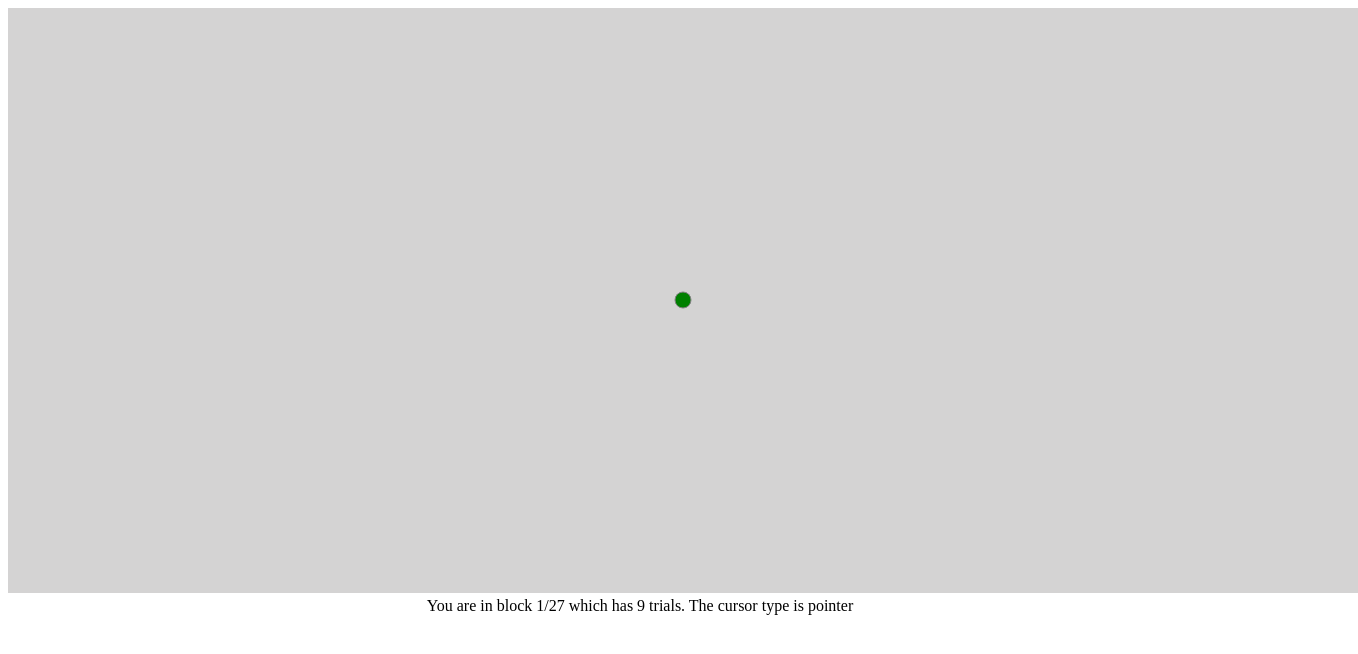
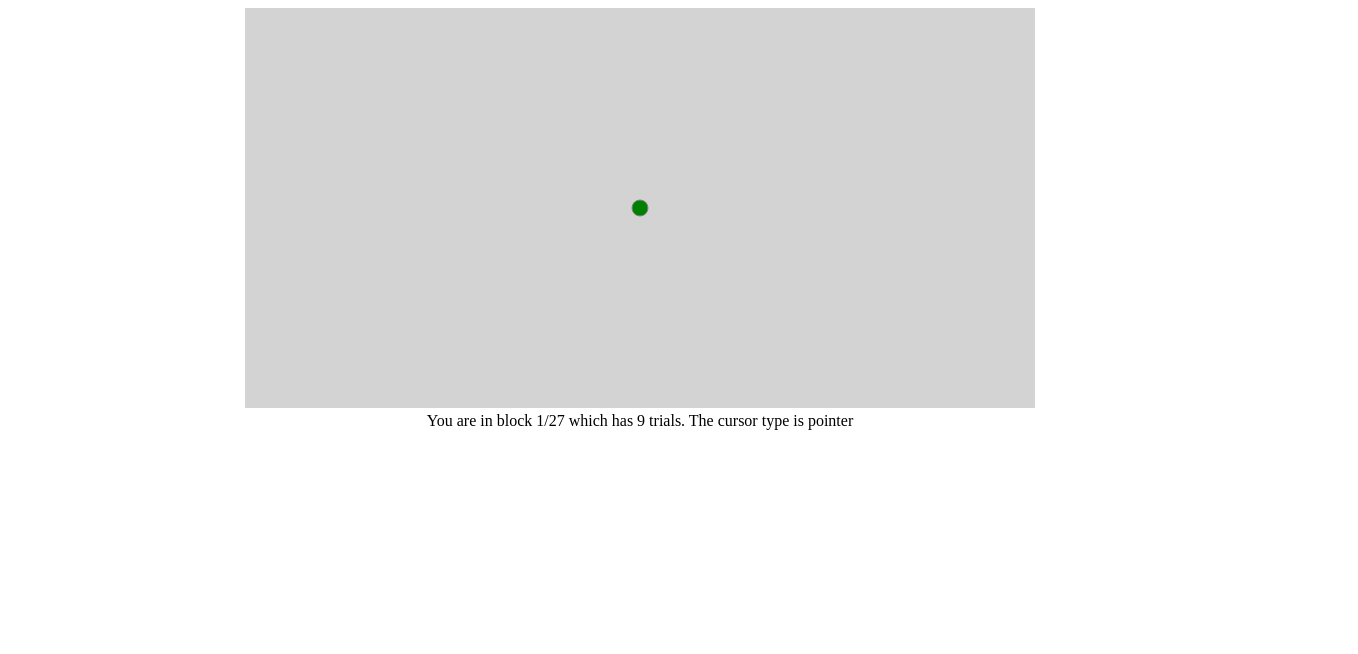
Before and after one commit to alizalisan/bubbleCursor, a plain HTML site: page experiment.html in a window 1280 px wide. Shown: the whole page, 1358 px wide, since content can reach past the window. Drawn offline with nearby package versions, Linux system fonts and the light colour scheme.

Commit message:
Add files via upload

```diff
--- a/experiment.html
+++ b/experiment.html
@@ -17,10 +17,12 @@
 </head>
 
 <body id="container" onload="draw();">
-    <canvas id="canvas" width="1350" height="585" style="background:#d4d3d3"></canvas>
-    <label for="info" id="info"></label>
+    <canvas id="canvas" style="background:#d4d3d3"></canvas>
+    <div>
+        <label for="info" id="info"></label>
+    </div>
 </body>
 
 </html>
 
-<!-- width="1350" height="600" -->
+<!-- width="1350" height="585" -->
--- a/main.js
+++ b/main.js
@@ -375,9 +375,15 @@ function draw() {
     var trials = [];
 
     var canvas = document.getElementById('canvas');
+    var context = canvas.getContext('2d');
+
+    console.log(window.screen.height);
+    console.log(window.screen.width);
+    context.canvas.width = window.screen.width - 10;
+    context.canvas.height = window.screen.height - 200;
+
     canvasWidth = canvas.width;
     canvasHeight = canvas.height;
-    var context = canvas.getContext('2d');
 
     targetX = Math.floor(canvasWidth / 2);
     targetY = Math.floor(canvasHeight / 2);
```
